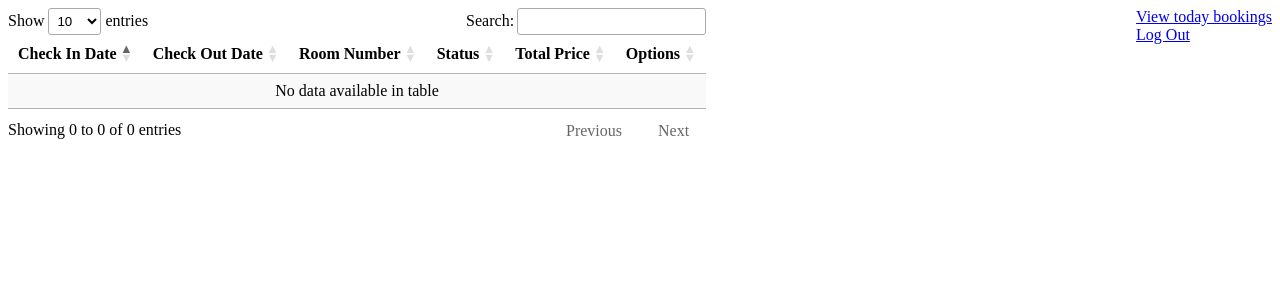
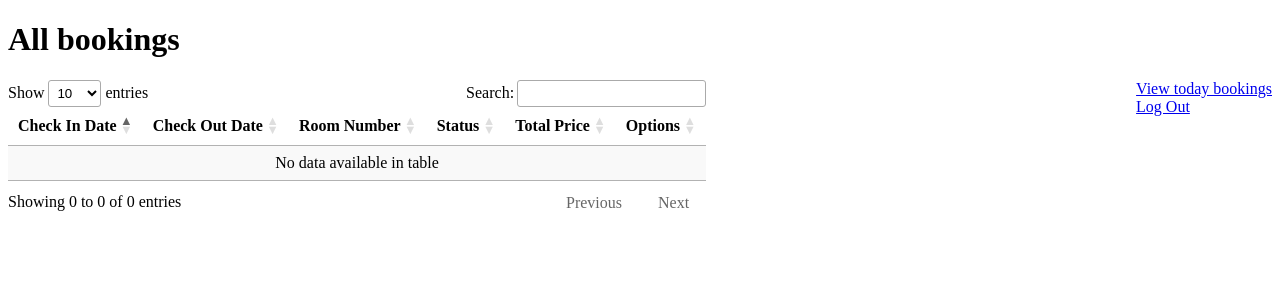
Before and after one commit to ultimate-ocr/chappHotel, a Django app: page /logedin in a window 1280 px wide. Shown: the top 300 px of the page. Run offline with Django 3.2, Linux system fonts and the light colour scheme; a user stored in the database is signed in; data that the repository does not hold is empty; some libraries are stand-ins or nearby versions.

Commit message:
add title in view for showing staff bookings

```diff
--- a/hotel/templates/bookings/staffshowbooking.html
+++ b/hotel/templates/bookings/staffshowbooking.html
@@ -17,6 +17,14 @@
 </head>
 
 <body>
+    <div>
+        {% if all %}
+            <h1>All bookings</h1>
+        {% else %}
+            <h1>Today's bookings</h1>
+        {% endif %}
+    </div>
+    <div>
         <div style="float:left">
             <table id="bookings" class="display">
                 <thead>
@@ -70,6 +78,7 @@
                 <a href="/accounts/logout">Log Out</a>
             </div>
         </div>
+    </div>
 
 
 
```
Also changed, not shown: hotel/db.sqlite3. Lines whose indentation alone changed are shown as unchanged.
